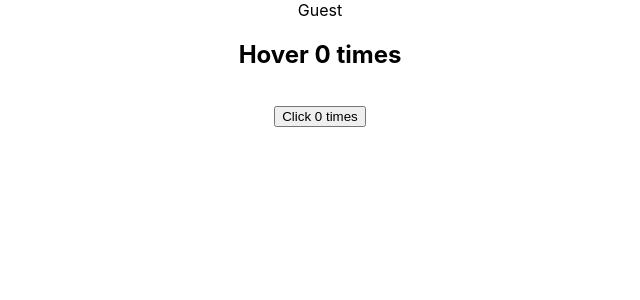
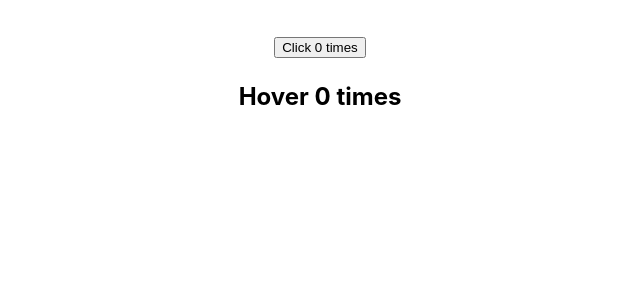
Before and after one commit to SandeepKumar377/code-evolution-tut, a React (Create React App) app: page / in a window 1280 px wide. Shown: the top 300 px of the page, without its empty margins (320-960 px from the left). Built offline with nearby package versions, Linux system fonts and the light colour scheme.

Commit message:
render props 2nd method

```diff
--- a/src/App.js
+++ b/src/App.js
@@ -1,7 +1,8 @@
 import './App.css';
+import CounterTwo from './components/CounterTwo';
 import ClickCounterTwo from './components/ClickCounterTwo';
 import HoverCounterTwo from './components/HoverCounterTwo';
-import User from './components/User';
+// import User from './components/User';
 // import ClickCounter from './components/ClickCounter';
 // import HoverCounter from './components/HoverCounter';
 // import ErrorBoundary from './components/ErrorBoundary';
@@ -35,9 +36,16 @@ function App() {
   return (
     <div className="App">
 
-      <User render={(islogedIn) => islogedIn ? 'Sandeep' : 'Guest'} />
+      <CounterTwo render={(count, incrementCount) => (
+        <ClickCounterTwo count={count} incrementCount={incrementCount} />
+      )} />
+      <CounterTwo render={(count, incrementCount) => (
+        <HoverCounterTwo count={count} incrementCount={incrementCount} />
+      )} />
+
+      {/* <User render={(islogedIn) => islogedIn ? 'Sandeep' : 'Guest'} />
       <HoverCounterTwo />
-      <ClickCounterTwo />
+      <ClickCounterTwo /> */}
 
       {/* <ClickCounter name="Sandeep" />
       <HoverCounter name="Sandeep" /> */}
--- a/src/components/ClickCounterTwo.js
+++ b/src/components/ClickCounterTwo.js
@@ -1,23 +1,12 @@
 import React, { Component } from "react";
 
 class ClickCounterTwo extends Component {
-    constructor(props) {
-        super(props)
 
-        this.state = {
-            count: 0
-        }
-    }
-    incrementCount = () => {
-        this.setState(prevState => {
-            return { count: prevState.count + 1 }
-        })
-    }
     render() {
-        const { count } = this.state
+        const { count, incrementCount } = this.props
         return (
             <h1>
-                <button onClick={this.incrementCount} >Click {count} times</button>
+                <button onClick={incrementCount} >Click {count} times</button>
             </h1>
         )
     }
--- /dev/null
+++ b/src/components/CounterTwo.js
@@ -0,0 +1,25 @@
+import React, { Component } from 'react'
+
+class CounterTwo extends Component {
+    constructor(props) {
+        super(props)
+
+        this.state = {
+            count: 0
+        }
+    }
+    incrementCount = () => {
+        this.setState(prevState => {
+            return { count: prevState.count + 1 }
+        })
+    }
+    render() {
+        return (
+            <div>
+                {this.props.render(this.state.count, this.incrementCount)}
+            </div>
+        )
+    }
+}
+
+export default CounterTwo
--- a/src/components/HoverCounterTwo.js
+++ b/src/components/HoverCounterTwo.js
@@ -1,22 +1,11 @@
 import React, { Component } from "react";
 
 class HoverCounterTwo extends Component {
-    constructor(props) {
-        super(props)
 
-        this.state = {
-            count: 0
-        }
-    }
-    incrementCount = () => {
-        this.setState(prevState => {
-            return { count: prevState.count + 1 }
-        })
-    }
     render() {
-        const { count } = this.state
+        const { count, incrementCount } = this.props
         return (
-            <h2 onMouseOver={this.incrementCount}>
+            <h2 onMouseOver={incrementCount}>
                 Hover {count} times
             </h2>
         )
```
